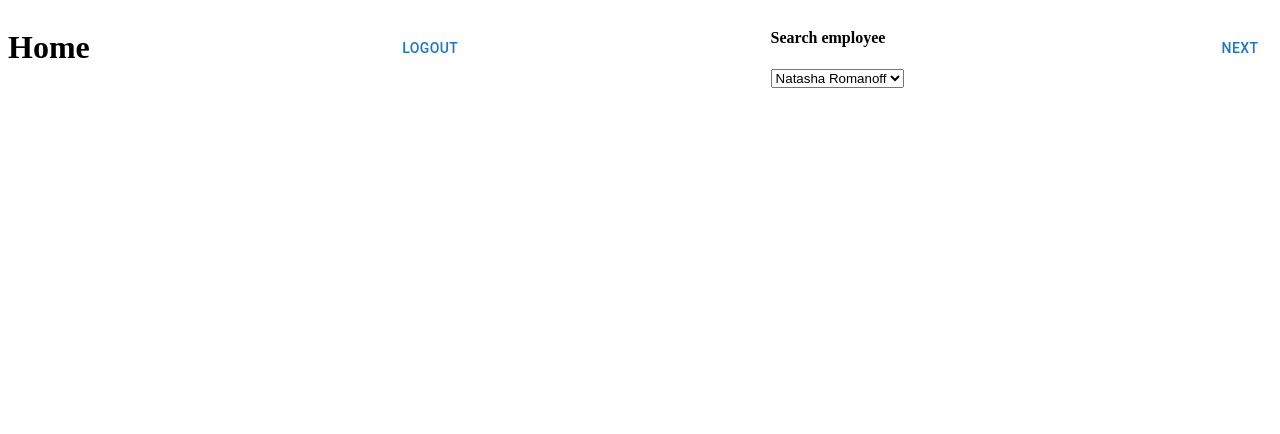
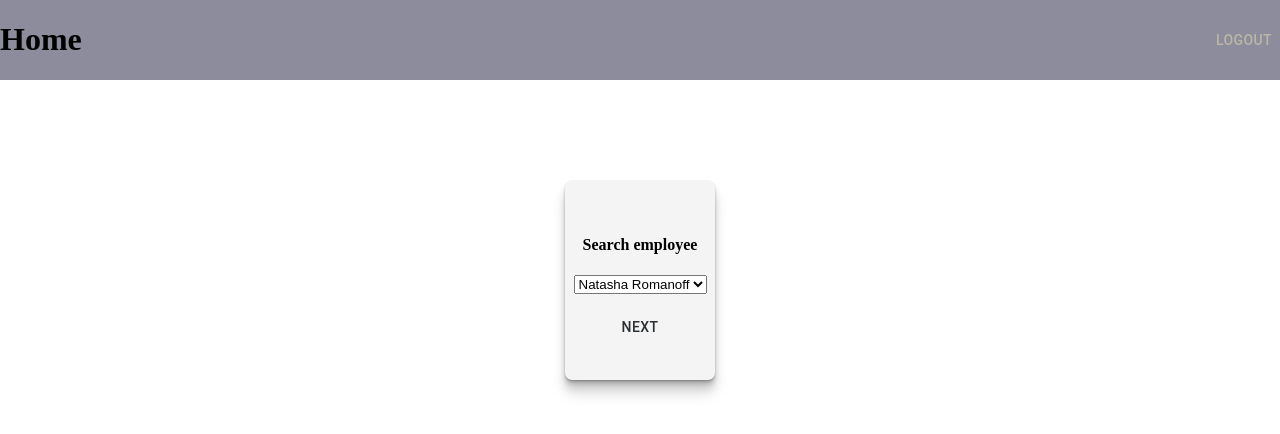
Before and after one commit to tudorkalisch/PerformJournal, a React (Vite) app: page / in a window 1280 px wide. Shown: the top 434 px of the page. Built offline with nearby package versions, Linux system fonts and the light colour scheme; what @adobe/react-spectrum would draw is missing.

Commit message:
Update css

```diff
--- a/src/components/employee_selector/EmployeeSelector.jsx
+++ b/src/components/employee_selector/EmployeeSelector.jsx
@@ -5,53 +5,6 @@ import employees from "../../constants/employees";
 import { addSelectedEmployee } from "../../redux/actions/selectUserActions";
 
 import "./EmployeeSelector.scss";
-
-// class EmployeeSelector extends Component {
-//   constructor(props) {
-//     super(props);
-
-//     this.state = {
-//       query: "",
-//       users: [
-//         'Frank Murphy',
-//         'Vic Reynolds',
-//         'Gina Jabowski',
-//         'Jessi Glaser',
-//         'Jay Bilzerian'
-//       ]
-//     };
-//   }
-
-//   componentDidMount() {
-//     console.log(this.props)
-//     Promise.resolve(EmployeeService.getAllEmployees()).then((value) => {
-//       if (value === []) {
-//         return
-//       }
-//       this.setState({
-//         users: JSON.parse(value)
-//       })
-//     }).catch((err) => {
-//       console.log("Error " + err)
-//     })
-
-//   }
-
-//   render() {
-//     return (
-//       <div className="container">
-//         <TextField placeholder="Search employee" onChange={val => this.setState({ query: val })} />
-//         <List className="list"
-//           items={this.state.users.filter((user) => user.toLowerCase().includes(this.state.query.toLowerCase()))}
-//           selected={[0]}
-//           disabled={[4]}
-//           multiple={false}
-//           onChange={(selected) => { console.log(selected) }}
-//         />
-//       </div>
-//     );
-//   }
-// }
 
 const EmployeeSelector = (props) => {
   const [selectedEmployee, setSelectedEmployee] =
@@ -77,7 +30,7 @@ const EmployeeSelector = (props) => {
   };
   console.log("findSelectedEmployee", findSelectedEmployee);
   return (
-    <div>
+    <div className="container__search">
       <h4>Search employee</h4>
       <select
         className="cartItem__select"
--- a/src/components/employee_selector/EmployeeSelector.scss
+++ b/src/components/employee_selector/EmployeeSelector.scss
@@ -1,7 +1,32 @@
 .list {
-    margin-right: 0.5em;
-    list-style: none;
-    border-color: rgba(0, 204, 255, 0.685);
-    border-width: 2px;
-    border-style: solid
+  margin-right: 0.5em;
+  list-style: none;
+  border-color: rgba(0, 204, 255, 0.685);
+  border-width: 2px;
+  border-style: solid;
 }
+.container {
+    background-color: rgba(0, 0, 0, 0.045);
+    display: flex;
+    align-items: center;
+    height: 200px;
+    width: 150px;
+    flex-direction: column;
+    justify-content: center;
+    border-radius: 7px;
+    border: 1.5px;
+    margin-top: 100px;
+    box-shadow: 0 1px 1px rgba(0,0,0,0.12),
+                0 2px 2px rgba(0,0,0,0.12),
+                0 4px 4px rgba(0,0,0,0.12),
+                0 8px 8px rgba(0,0,0,0.12),
+                0 14px 14px rgba(0,0,0,0.12);
+
+    &__search{
+        text-align: center;
+    }
+    &__btn,[type="button"]{
+        margin-top: 15px;
+        color: #2A2F33;
+    }
+}
--- a/src/components/screens/home/Home.jsx
+++ b/src/components/screens/home/Home.jsx
@@ -26,8 +26,12 @@ const Home = () => {
       <div className="navbar">
         <h1>Home</h1>
         <Button className="navbar__button">Logout</Button>
-        <EmployeeSelector />
-        <Button onClick={onSelectingEmployeeHandler}>Next</Button>
+      </div>
+      <div className="main">
+        <div className="container">
+          <EmployeeSelector />
+          <Button className="container__btn" type="button" onClick={onSelectingEmployeeHandler}>Next</Button>
+        </div>
       </div>
     </React.Fragment>
   );
--- a/src/components/screens/home/Home.scss
+++ b/src/components/screens/home/Home.scss
@@ -1,12 +1,19 @@
-.container {
-  margin: 100px;
-}
 .navbar {
   display: flex;
   flex-direction: row;
+  background: #8C8C9C;
   justify-content: space-between;
 
-  &__button {
+  &__button,[type="button"] {
     height: 80px;
+    color:#BBB6A5;
   }
 }
+
+.main {
+  text-decoration-color: #2A2F33;
+  background: white;
+  display: inline-flex;
+  width: 100%;
+  justify-content: center;
+}
--- a/src/index.html
+++ b/src/index.html
@@ -4,8 +4,8 @@
     <meta charset="utf-8" />
     <title>Perform Journal</title>
   </head>
-  <body>
-    <div id="app"></div>
+  <body style="margin: 0px;">
+    <div id="app" ></div>
     <script src="index.js" type="module"></script>
   </body>
 </html>
```
